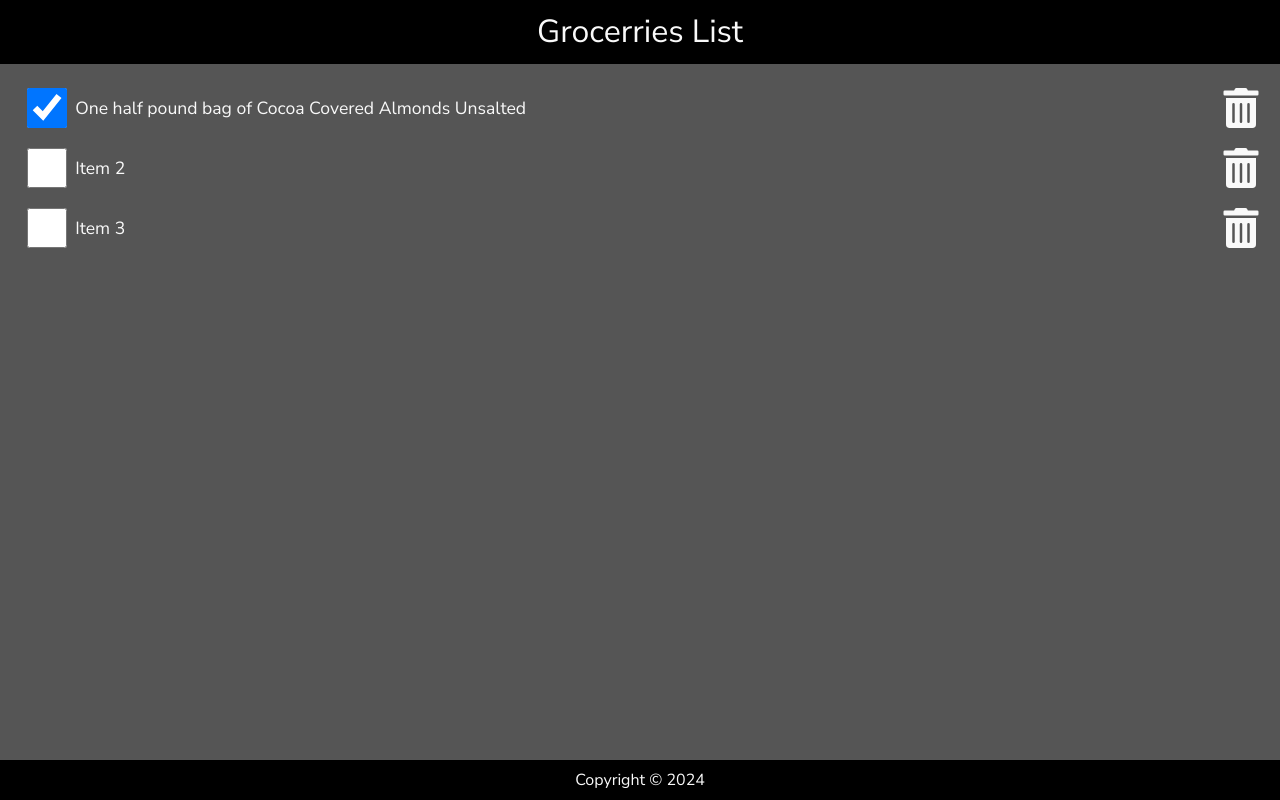
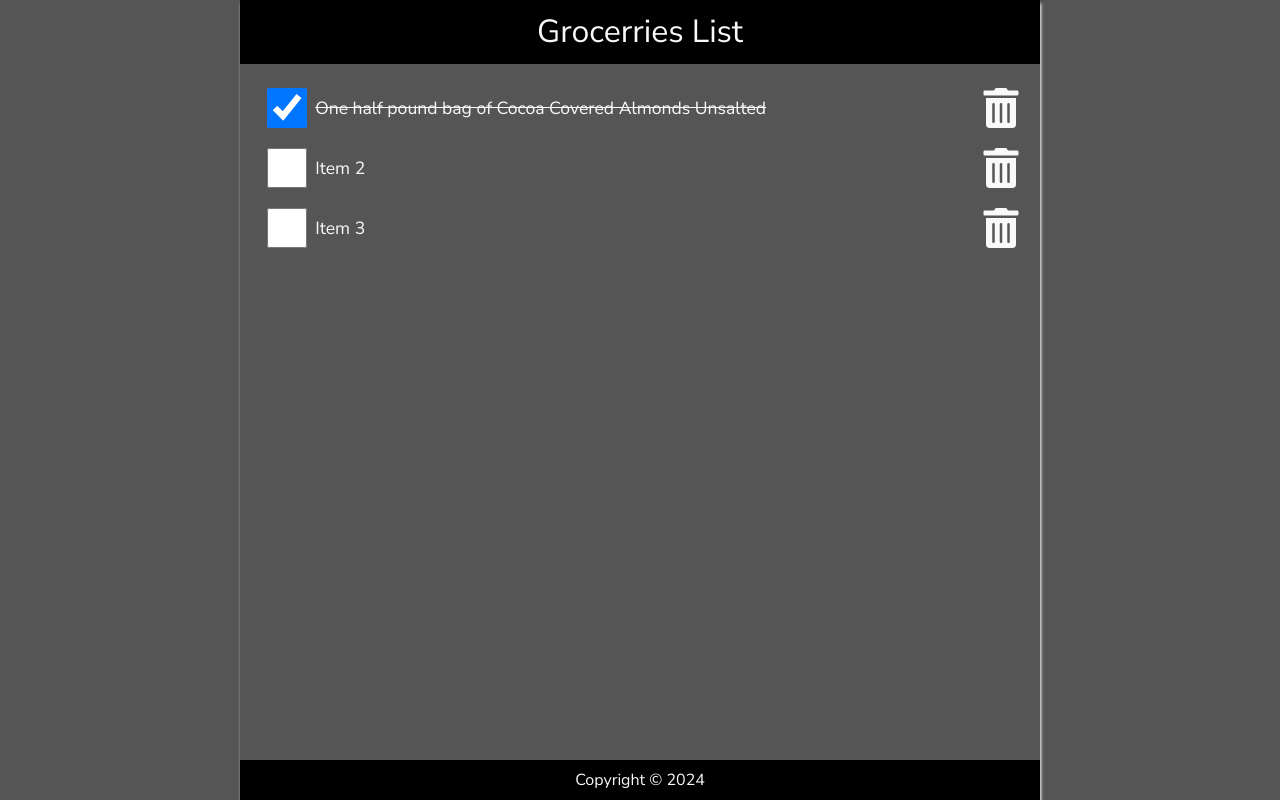
Before and after one commit to BirushaNdegeya/grocerries, a React (Vite) app: page / in a window 1280 px wide. Built offline with nearby package versions, Linux system fonts and the light colour scheme.

Commit message:
initial commit

```diff
--- a/src/components/Content.jsx
+++ b/src/components/Content.jsx
@@ -20,13 +20,22 @@ const Content = () => {
       }
    ]);
 
-   const handleCheck = (id) => {
-      const listItems = items.map((item) => item.id === id ? { ...item, checked: !item.checked} : item);
+   const handleClick = (id) => {
+      const listItems = items.map(item => item.id === id ? { ...item, checked: !item.checked } : item);
       setItems(listItems);
+      localStorage.setItem('shoppingList', JSON.stringify(listItems));
+   };
+
+   const handleDelete = (id) => {
+      const listItems = items.filter((item) => item.id !== id);
+      setItems(listItems);
+      localStorage.setItem('shoppingList', JSON.stringify(listItems));
    }
 
    return (
       <main>
+         {
+            items.length ? (
                <ul>
                   {
                      items.map((item) => (
@@ -34,17 +43,28 @@ const Content = () => {
                            <input
                               type="checkbox"
                               checked={item.checked}
-                        onChange={() => handleCheck(item.id)}
+                              onChange={() => handleClick(item.id)}
                            />
-                     <label>{item.item}</label>
+                           <label
+                              style={( item.checked) ? {
+                                 textDecoration: 'line-through'
+                              } : null}
+                              onDoubleClick={() => handleClick(item.id)}
+                           >{item.item}</label>
                            <FaTrashAlt
                               role="button"
                               tabIndex="0"
+                              onClick={() => handleDelete(item.id)}
                            />
                         </li>
                      ))
                   }
                </ul>
+
+            ) : (
+               <p>Empty List</p>
+            )
+         }
       </main>
    );
 };
--- a/src/index.css
+++ b/src/index.css
@@ -35,6 +35,12 @@ header, footer {
    padding: 8px;
 }
 
+body {
+   max-width: 800px;
+   width: 100%;
+   margin: auto;
+   box-shadow: 1px 3.48px 3px #fff;
+}
 main {
    font-size: 1.1rem;
    flex: 1;
```
Lines whose indentation alone changed are shown as unchanged.
